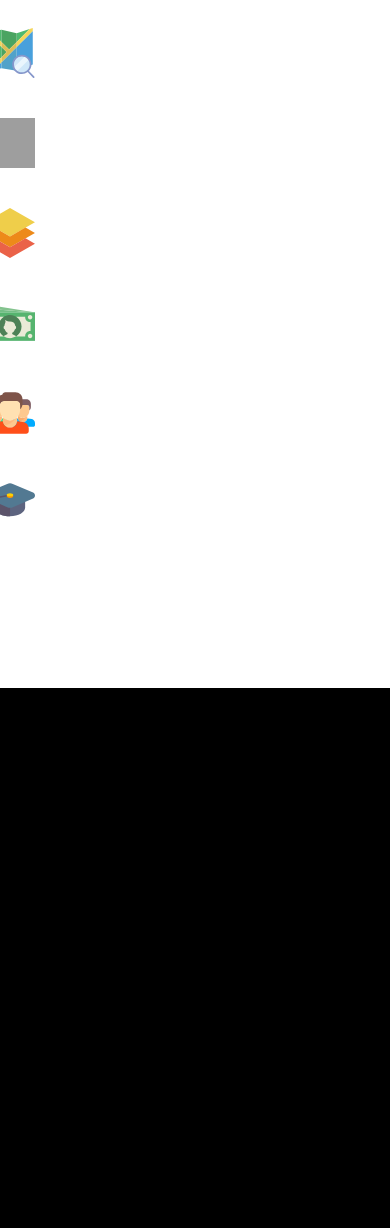
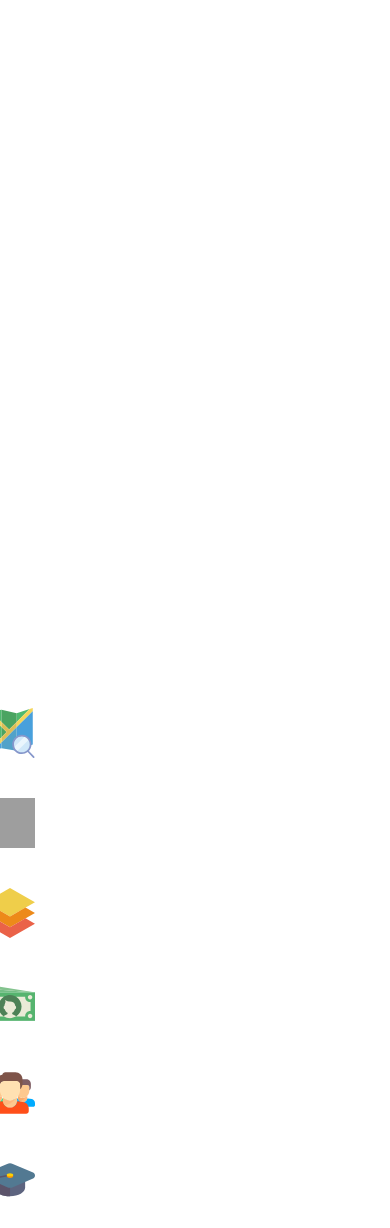
Before and after one commit to mezerotm/cmv, a PHP site: page / in a window 390 px wide. Shown: the part 1374-2602 px from the top of the page. Before the commit the page ends 2062 px from the top, so only its background shows below. Run offline with PHP 8.4, Linux system fonts and the light colour scheme; some libraries are stand-ins or nearby versions; grey boxes are pictures that could not be loaded.

Commit message:
fixed bug on nav side bars, added last 3 nav bars, finished javascript for them, fixed positioning on side bars, fixed misc. errors;

```diff
--- a/css/style.css
+++ b/css/style.css
@@ -33,9 +33,13 @@ html, body {
   height: 680px;
 }
 
+.col-md-2 {
+}
+
 .col-md-2 .row img {/*sidebar icons for selecting input/output*/
   margin-top: 20px;
   margin-bottom: 20px;
+  margin-right: 10px;
   height: 50px;
   width: 50px;
 }
--- a/index.html
+++ b/index.html
@@ -132,7 +132,8 @@
                   <label><input name="censusVarz" type="checkbox" value="education_high_school">Eduction High School</label>
                   </div>
               </div> <!-- /navbar -->
-
+            </div>
+          </div>
           <div class="col-md-2">
             <div class="row">
 
```
